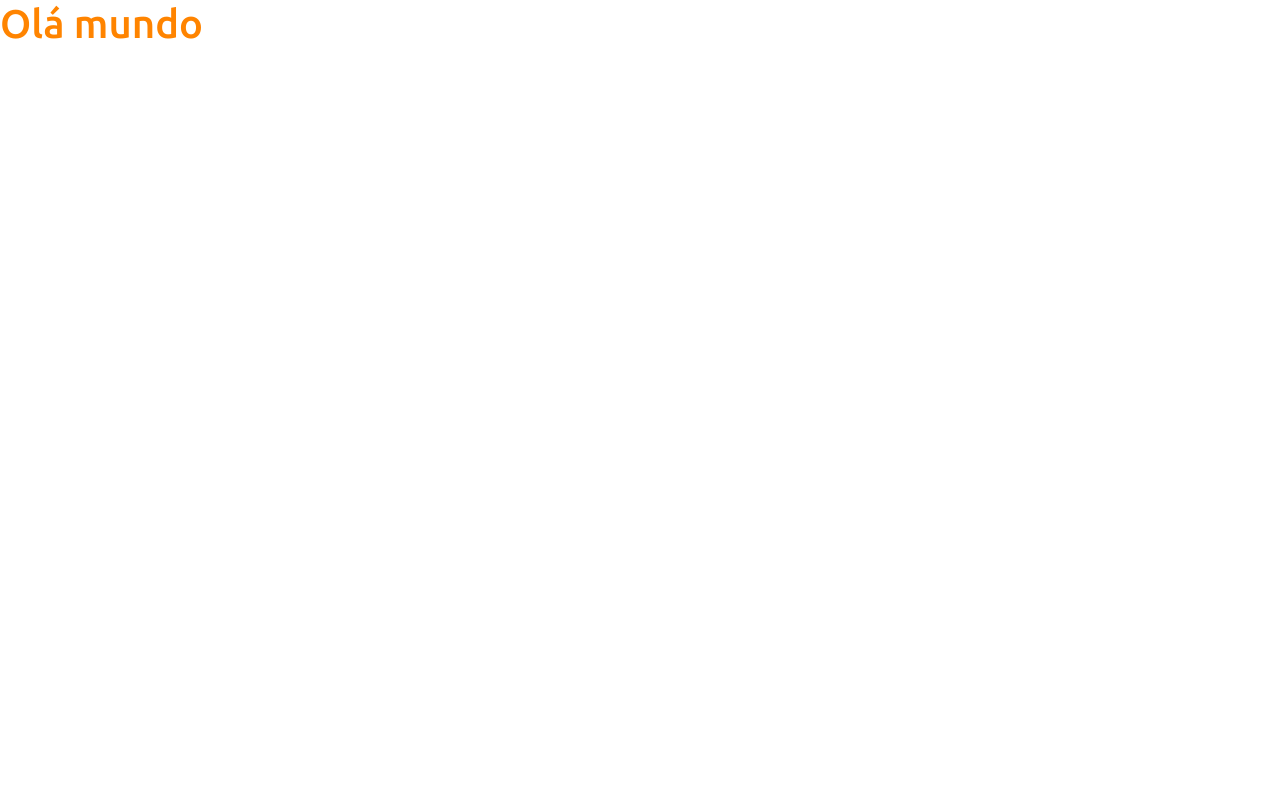
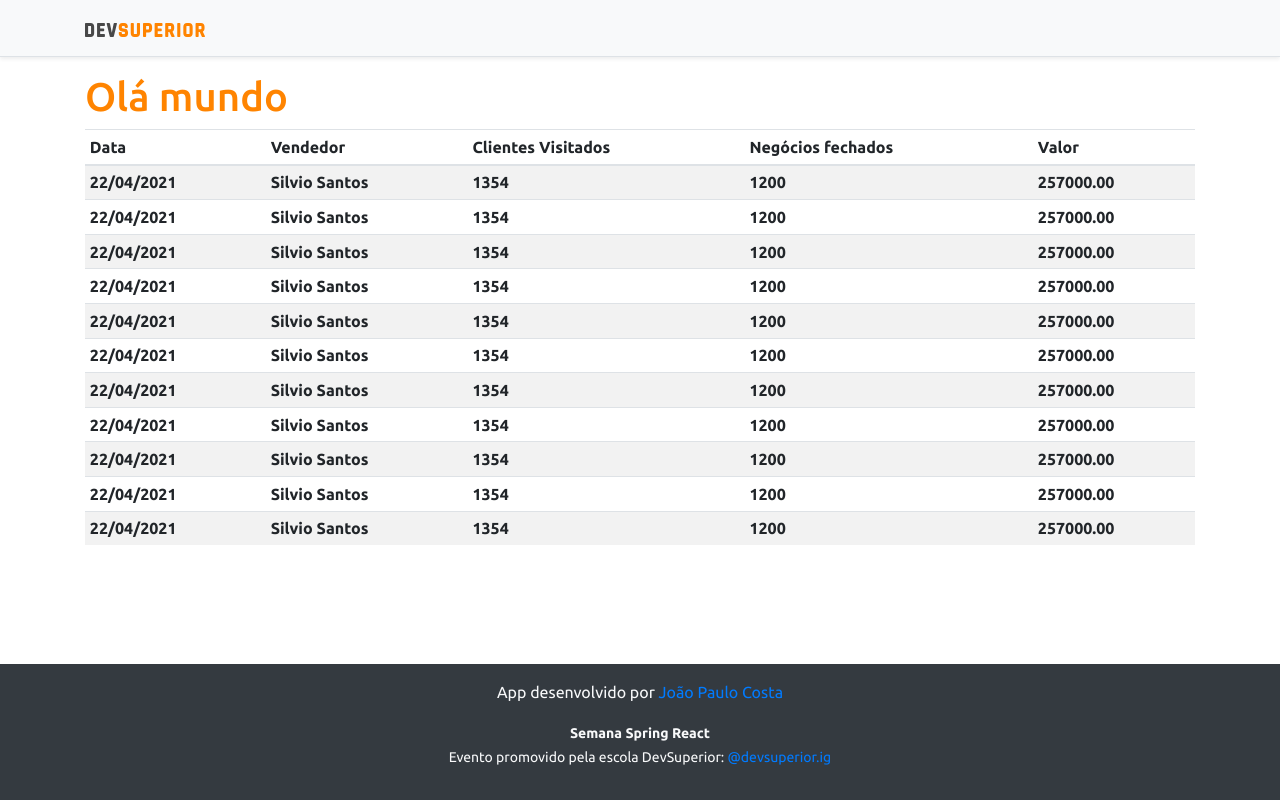
Before and after one commit to oajoj/semana-spring-react, a React (Create React App) app in the folder frontend/: page / in a window 1280 px wide. Built offline with nearby package versions, Linux system fonts and the light colour scheme.

Commit message:
Componentes básicos estáticos

```diff
--- a/frontend/src/App.tsx
+++ b/frontend/src/App.tsx
@@ -1,9 +1,20 @@
 //import React from 'react';
+
+import DataTable from "components/dataTable";
+import Footer from "components/footer";
+import NavBar from "components/navbar";
 
 function App() {
   return (
     <div>
-      <h1 className="text-primary">Olá mundo</h1>
+      <>
+        <NavBar />
+        <div className="container">
+          <h1 className="text-primary">Olá mundo</h1>
+          <DataTable />
+        </div>
+        <Footer />
+      </>
     </div>
   );
 }
--- /dev/null
+++ b/frontend/src/components/dataTable/index.tsx
@@ -0,0 +1,98 @@
+const DataTable = () => {
+    return (
+        <div className="table-responsive">
+            <table className="table table-striped table-sm">
+                <thead>
+                    <tr>
+                        <th>Data</th>
+                        <th>Vendedor</th>
+                        <th>Clientes Visitados</th>
+                        <th>Negócios fechados</th>
+                        <th>Valor</th>
+                    </tr>
+                </thead>
+                <tbody>
+                    <tr>
+                        <th>22/04/2021</th>
+                        <th>Silvio Santos</th>
+                        <th>1354</th>
+                        <th>1200</th>
+                        <th>257000.00</th>
+                    </tr>
+                    <tr>
+                        <th>22/04/2021</th>
+                        <th>Silvio Santos</th>
+                        <th>1354</th>
+                        <th>1200</th>
+                        <th>257000.00</th>
+                    </tr>
+                    <tr>
+                        <th>22/04/2021</th>
+                        <th>Silvio Santos</th>
+                        <th>1354</th>
+                        <th>1200</th>
+                        <th>257000.00</th>
+                    </tr>
+                    <tr>
+                        <th>22/04/2021</th>
+                        <th>Silvio Santos</th>
+                        <th>1354</th>
+                        <th>1200</th>
+                        <th>257000.00</th>
+                    </tr>
+                    <tr>
+                        <th>22/04/2021</th>
+                        <th>Silvio Santos</th>
+                        <th>1354</th>
+                        <th>1200</th>
+                        <th>257000.00</th>
+                    </tr>
+                    <tr>
+                        <th>22/04/2021</th>
+                        <th>Silvio Santos</th>
+                        <th>1354</th>
+                        <th>1200</th>
+                        <th>257000.00</th>
+                    </tr>
+                    <tr>
+                        <th>22/04/2021</th>
+                        <th>Silvio Santos</th>
+                        <th>1354</th>
+                        <th>1200</th>
+                        <th>257000.00</th>
+                    </tr>
+                    <tr>
+                        <th>22/04/2021</th>
+                        <th>Silvio Santos</th>
+                        <th>1354</th>
+                        <th>1200</th>
+                        <th>257000.00</th>
+                    </tr>
+                    <tr>
+                        <th>22/04/2021</th>
+                        <th>Silvio Santos</th>
+                        <th>1354</th>
+                        <th>1200</th>
+                        <th>257000.00</th>
+                    </tr>
+                    <tr>
+                        <th>22/04/2021</th>
+                        <th>Silvio Santos</th>
+                        <th>1354</th>
+                        <th>1200</th>
+                        <th>257000.00</th>
+                    </tr>
+                    <tr>
+                        <th>22/04/2021</th>
+                        <th>Silvio Santos</th>
+                        <th>1354</th>
+                        <th>1200</th>
+                        <th>257000.00</th>
+                    </tr>
+                </tbody>
+            </table>
+        </div>
+    );
+}
+
+export default DataTable;
--- /dev/null
+++ b/frontend/src/components/footer/index.tsx
@@ -0,0 +1,14 @@
+const Footer = () => {
+    return (
+        <footer className="footer fixed-bottom mt-auto py-3 bg-dark">
+            <div className="container">
+                <p className="text-light">App desenvolvido por <a href="https://github.com/oajoj">João Paulo Costa</a></p>
+                <p className="text-light"><small><strong>Semana Spring React</strong><br />
+                Evento promovido pela escola DevSuperior: <a href="https://instagram.com/devsuperior.ig" target="_blank" rel="noreferrer">@devsuperior.ig</a></small></p>
+            </div>
+
+        </footer>
+    );
+}
+
+export default Footer;
--- /dev/null
+++ b/frontend/src/components/navbar/index.tsx
@@ -0,0 +1,15 @@
+import ImgDsDark from 'assets/img/ds_dark.svg'
+
+const NavBar = () => {
+    return (
+        <div className="d-flex flex-column flex-md-row align-items-center p-3 px-md-4 mb-3 bg-light border-bottom shadow-sm">
+            <div className="container">
+                <div className="my-2 my-md-0 mr-md-3">
+                    <img src={ImgDsDark} alt="DevSuperior" width="120"/>
+                </div>
+            </div>
+        </div>
+    );
+}
+
+export default NavBar;
```
Also changed, not shown: frontend/src/assets/css/styles.css (line endings or trailing spaces), frontend/src/assets/img/ds_dark.svg (added).
